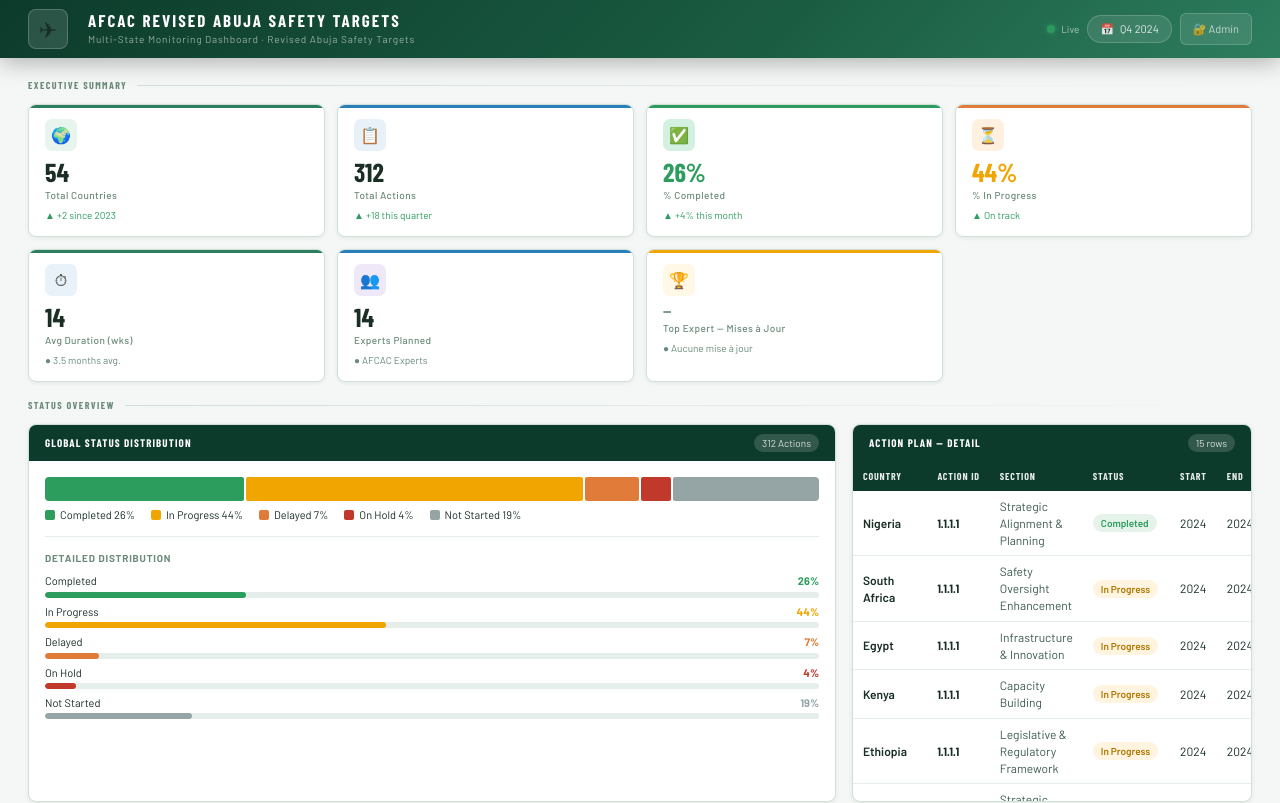
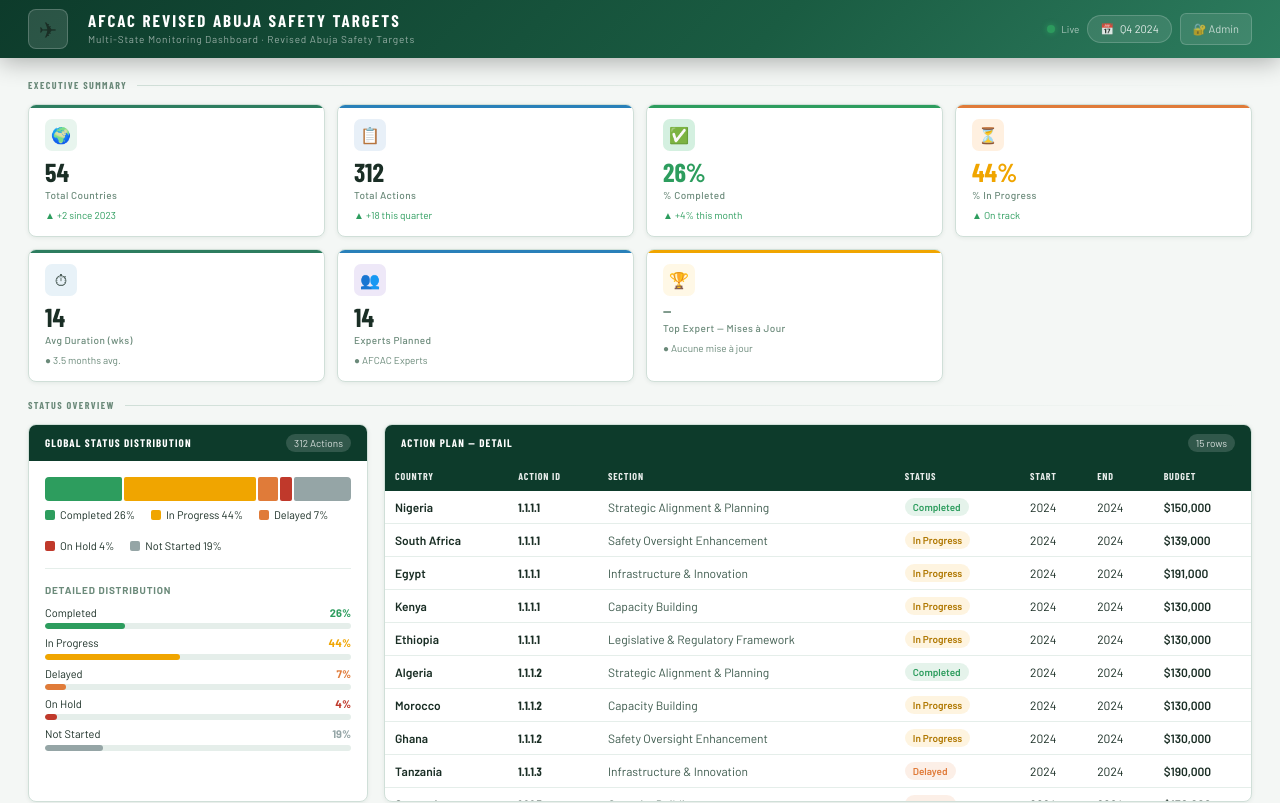
Before and after one commit to seninfosec-sn/Afcac-Dashboard, a Next.js app: page / in a window 1280 px wide. Shown: the top 803 px of the page. Built offline with nearby package versions, Linux system fonts and the light colour scheme; a web font is replaced by a local one.

Commit message:
Resize Status Distribution / Action Plan columns
Shrink Global Status Distribution to fixed 340px, let Action Plan — Detail expand to fill remaining space.

Co-Authored-By: Claude Sonnet 4.6 <noreply@anthropic.com>

```diff
--- a/app/globals.css
+++ b/app/globals.css
@@ -279,7 +279,7 @@ body {
 /* ── ROW LAYOUTS ── */
 .row-wide {
   display: grid;
-  grid-template-columns: 1fr 400px;
+  grid-template-columns: 340px 1fr;
   gap: 16px;
 }
 .row-budget {
```
